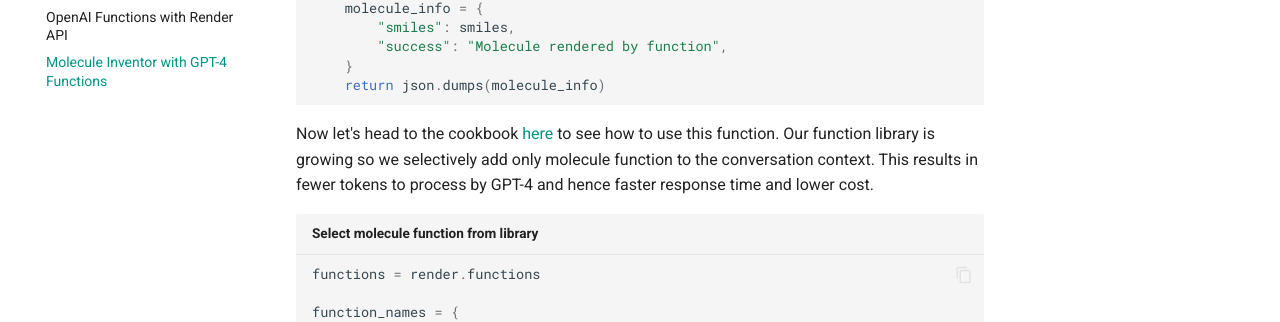
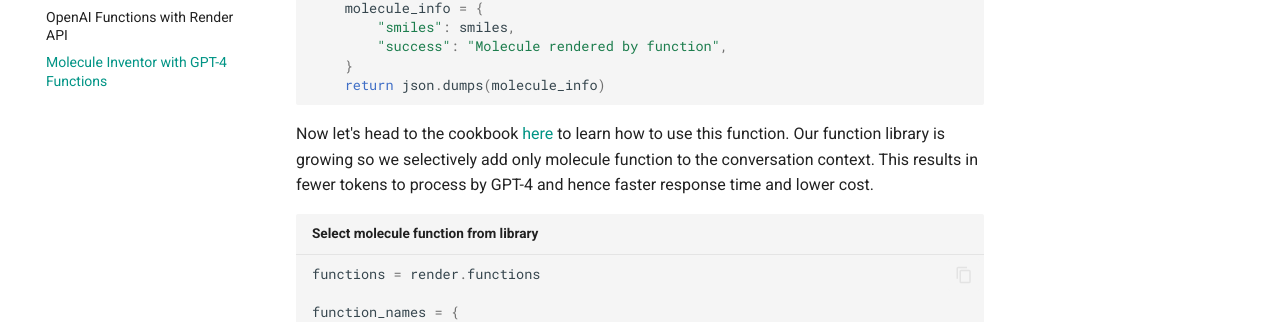
Before and after one commit to genapiorg/genapi, an MkDocs documentation site: the page built from docs/functions/molecule-inventor-with-gpt4-functions.md, in a window 1280 px wide and 900 px high, scrolled down 1066 px. Shown: the part 136-458 px from the top of the window. Built offline with MkDocs 1.6.1 and Material for MkDocs 9.7.7, drawn with Linux system fonts in a browser that asks for light colours; a script that is not in the unit is left out.

Commit message:
Update molecule-inventor-with-gpt4-functions.md

````diff
--- a/docs/functions/molecule-inventor-with-gpt4-functions.md
+++ b/docs/functions/molecule-inventor-with-gpt4-functions.md
@@ -46,7 +46,7 @@
     return json.dumps(molecule_info)
 ```
 
-Now let's head to the cookbook [here]() to see how to use this function. Our function library is growing so we selectively add only molecule function to the conversation context. This results in fewer tokens to process by GPT-4 and hence faster response time and lower cost.
+Now let's head to the cookbook [here](https://github.com/genapiorg/genapi/blob/main/cookbook/molecule-generator-with-gpt-4-functions.ipynb) to learn how to use this function. Our function library is growing so we selectively add only molecule function to the conversation context. This results in fewer tokens to process by GPT-4 and hence faster response time and lower cost.
 
 ```python title="Select molecule function from library"
 functions = render.functions
````
